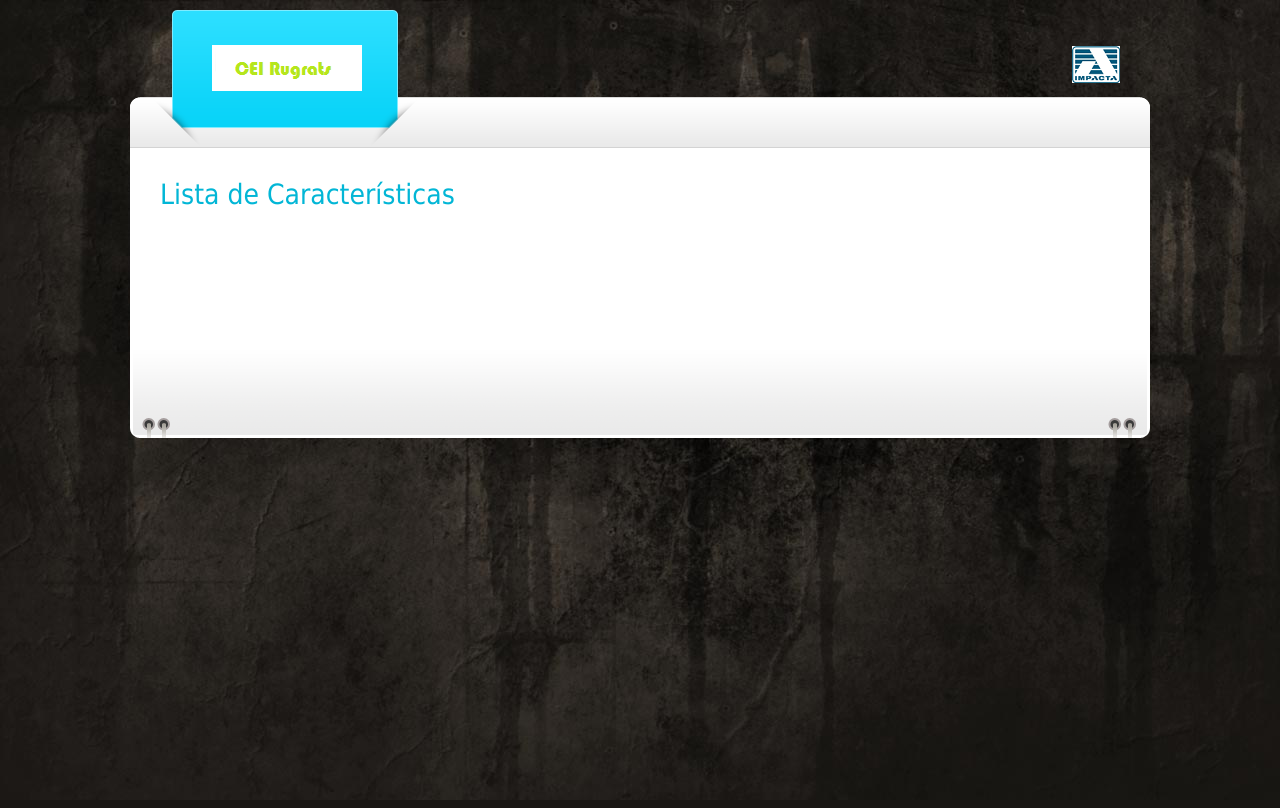
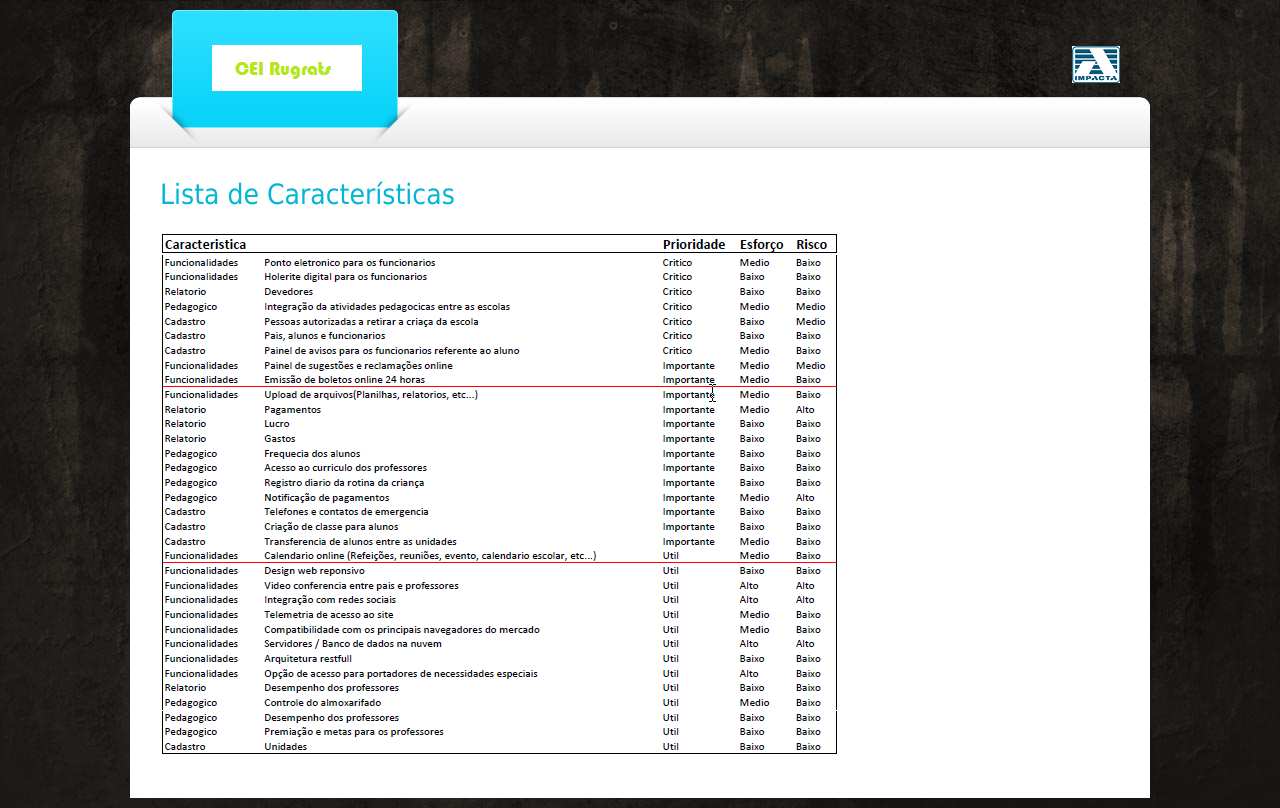
Before and after one commit to impacta-es13-gcm-grupo05/impacta-es13-gcm-grupo05.github.io, a plain HTML site: page Engenharia-de-Requisitos/pages/Lista-de-Caracteristicas.html in a window 1280 px wide. Drawn offline with Linux system fonts and the light colour scheme; files that its build step writes are made by us from their sources.

Commit message:
Caracteristicas

```diff
--- a/Engenharia-de-Requisitos/pages/Lista-de-Caracteristicas.html
+++ b/Engenharia-de-Requisitos/pages/Lista-de-Caracteristicas.html
@@ -37,11 +37,9 @@ http://www.templatemo.com/preview/templatemo_325_briefcase
 			<div class="cleaner"></div>
 		</div>
 		<!-- end of templatemo_menu -->
-
-		<div id="templatemo_middle">
-			<div id="intro">
+		<div id="templatemo_main">
 				<h1>Lista de Características</h1>
-			</div>
+				<img src="../images/Lista_caracteristicas.png" alt="Lista de Características"/>
 		</div>
 </body>
 </html>
```
Also changed, not shown: Engenharia-de-Requisitos/pages/Declaracao-do-Escopo.html (+1 -1 lines), Engenharia-de-Requisitos/images/Lista_caracteristicas.png (added).
